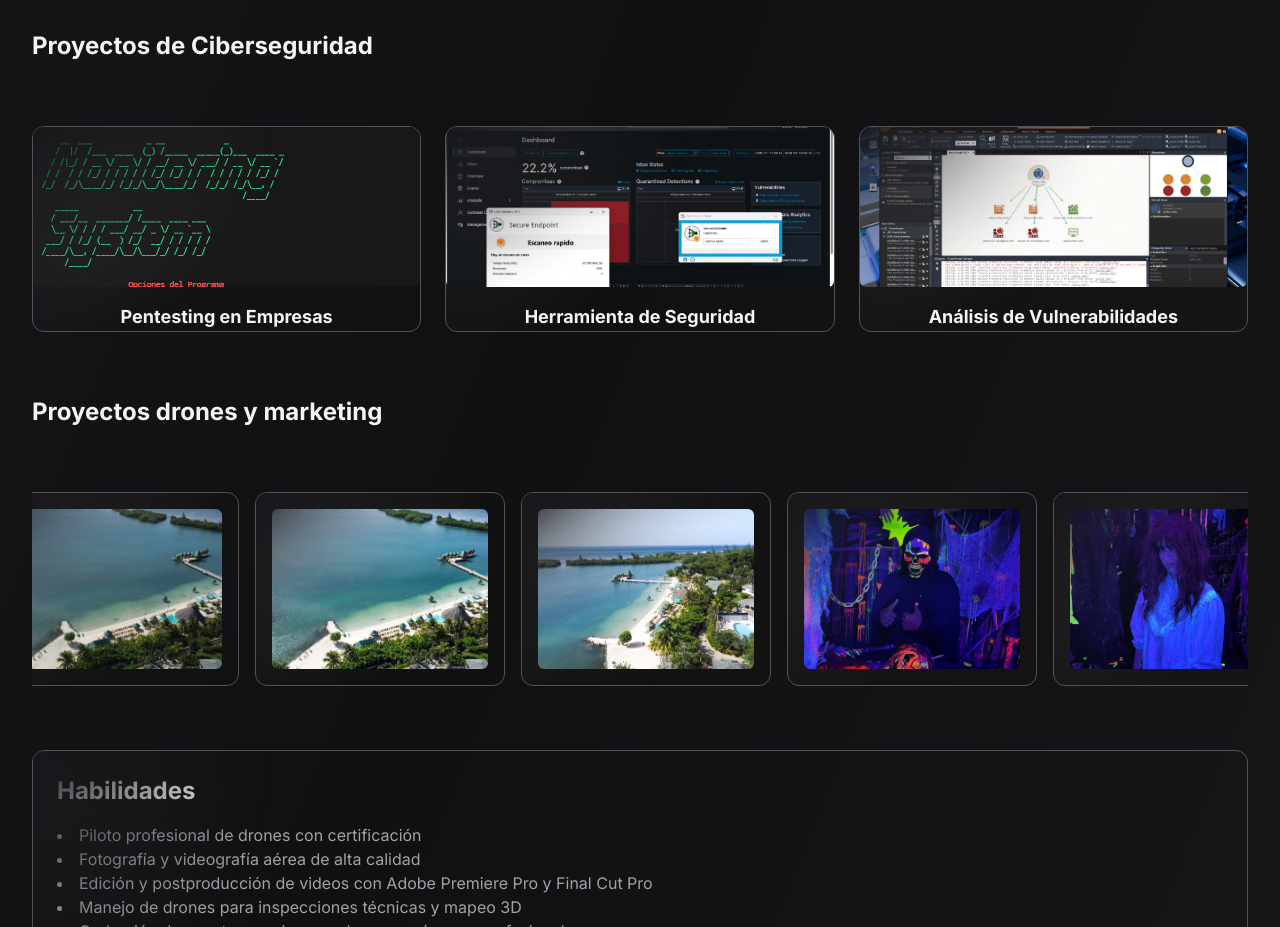
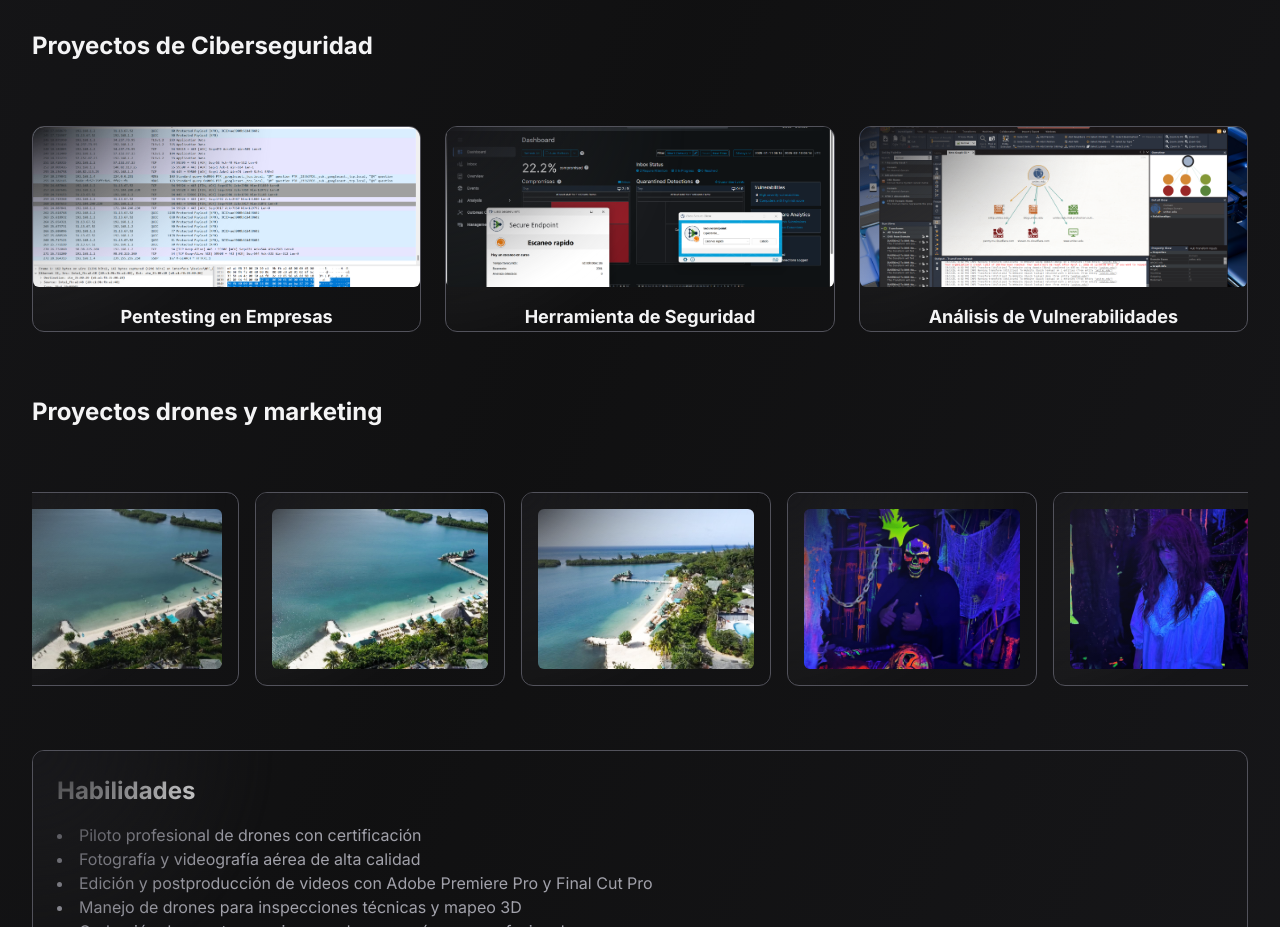
Before and after one commit to Bryan-max95/developer, a Next.js app: page /projects in a window 1280 px wide. Shown: the part 1440-2367 px from the top of the page. Built offline with nearby package versions, Linux system fonts and the light colour scheme; no server answers; what tailwindcss-debug-screens would draw is missing.

Commit message:
Update page.tsx
bryan2

```diff
--- a/app/projects/page.tsx
+++ b/app/projects/page.tsx
@@ -18,7 +18,7 @@ export default function PortfolioPage() {
   ];
 
   const proyectosCiberseguridad = [
-    { nombre: "Pentesting en Empresas", url: "#", imagen: "/c1.png" },
+    { nombre: "Pentesting en Empresas", url: "#", imagen: "/1995.png" },
     { nombre: "Herramienta de Seguridad", url: "#", imagen: "/c2.png" },
     { nombre: "Análisis de Vulnerabilidades", url: "#", imagen: "/c4.png" },
   ];
```
